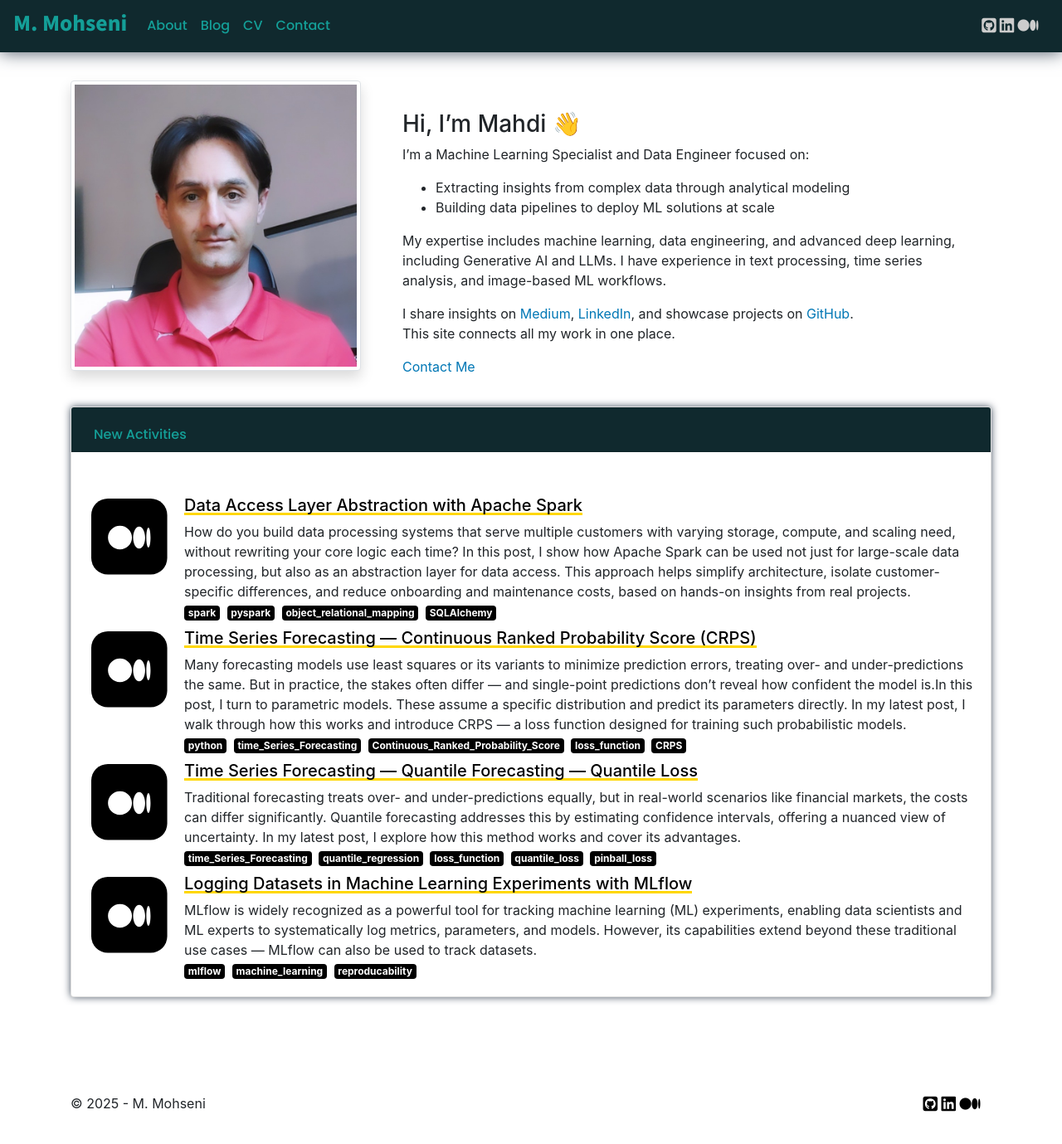
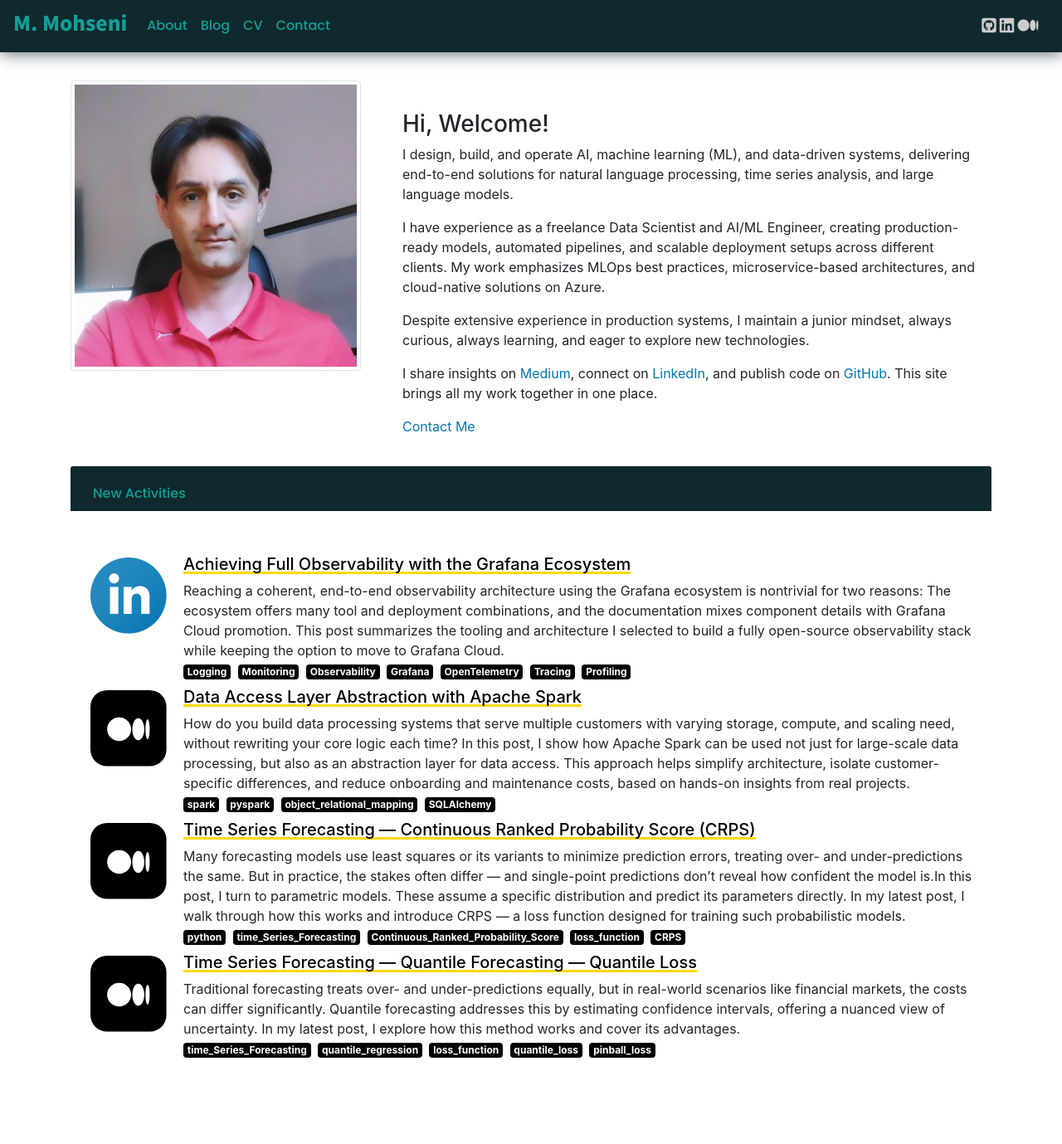
Before and after one commit to mohsenim/mohsenim.github.io, a Jekyll site: the page built from index.md, in a window 1280 px wide and 1400 px high. Shown: the top 1379 px of the window at 83% size. Built offline with Jekyll 4.4.1, drawn with Linux system fonts in a browser that asks for light colours; nearby versions of some CDN libraries; comment, search, counter and statistics services are not loaded; our own code applies the rules of GitHub Pages for plain Markdown files.

Commit message:
post: new post on Linkedin/Medium, Achieving Full Observability with the Grafana Ecosystem

```diff
--- a/_config.yml
+++ b/_config.yml
@@ -66,7 +66,7 @@ footer-color: "#00334e"
 color-scheme: "#00334e"                              # options: demo | changes color scheme based on preset values
 card-color: "#00334e"                                # Used on cards like the home highlights section
 nav-dIcon: "fas fa-caret-down"                       # Change the navbar dropdown (for mobile or small screen sizes) to any fontawesome icon. for a list of icons visit https://fontawesome.com/
-animate: true                                        # false or true, uses animate.css to animate certain functions
+animate: false                                        # false or true, uses animate.css to animate certain functions
 
 # =======================================#
 # -----------HOME PAGE  SETTINGS --------#
--- a/_data/activities.yml
+++ b/_data/activities.yml
@@ -1,5 +1,21 @@
+- name: Achieving Full Observability with the Grafana Ecosystem
+  id: acivity1
+  description: >
+    Reaching a coherent, end-to-end observability architecture using the Grafana ecosystem is nontrivial for two reasons: The ecosystem offers many tool and deployment combinations, and the documentation mixes component details with Grafana Cloud promotion. This post summarizes the tooling and architecture I selected to build a fully open-source observability stack while keeping the option to move to Grafana Cloud.
+  date: true
+  link: 2025/12/07/full-observability-grafana.html
+  image:  assets/img/icons/linkedin.png
+  tech:
+    - Logging
+    - Monitoring
+    - Observability
+    - Grafana
+    - OpenTelemetry
+    - Tracing
+    - Profiling
+
 - name: Data Access Layer Abstraction with Apache Spark
-  id: acivity1
+  id: acivity2
   description: >
     How do you build data processing systems that serve multiple customers with varying storage, compute, and scaling need, without rewriting your core logic each time? In this post, I show how Apache Spark can be used not just for large-scale data processing, but also as an abstraction layer for data access. This approach helps simplify architecture, isolate customer-specific differences, and reduce onboarding and maintenance costs, based on hands-on insights from real projects.
   date: true
@@ -12,7 +28,7 @@
     - SQLAlchemy
 
 - name: Time Series Forecasting — Continuous Ranked Probability Score (CRPS)
-  id: acivity1
+  id: acivity3
   description: >
     Many forecasting models use least squares or its variants to minimize prediction errors, treating over- and under-predictions the same. But in practice, the stakes often differ — and single-point predictions don’t reveal how confident the model is.In this post, I turn to parametric models. These assume a specific distribution and predict its parameters directly. In my latest post, I walk through how this works and introduce CRPS — a loss function designed for training such probabilistic models.
   date: true
@@ -26,7 +42,7 @@
     - CRPS
 
 - name: Time Series Forecasting — Quantile Forecasting — Quantile Loss
-  id: activity2
+  id: activity4
   description: >
     Traditional forecasting treats over- and under-predictions equally, but in real-world scenarios like financial markets, the costs can differ significantly. Quantile forecasting addresses this by estimating confidence intervals, offering a nuanced view of uncertainty. In my latest post, I explore how this method works and cover its advantages.
   date: true
@@ -39,51 +55,14 @@
     - quantile_loss
     - pinball_loss
 
-- name: Logging Datasets in Machine Learning Experiments with MLflow
-  id: activity3
-  description: >
-    MLflow is widely recognized as a powerful tool for tracking machine learning (ML) experiments, enabling data scientists and ML experts to systematically log metrics, parameters, and models. However, its capabilities extend beyond these traditional use cases — MLflow can also be used to track datasets.
-  date: true
-  link: 2025/01/26/mlfow-log-dataset.html
-  image: assets/img/icons/medium.svg
-  tech:
-    - mlflow
-    - machine_learning
-    - reproducability
-
-
-# - name: Activity 2
-#   id: project2
+# - name: Logging Datasets in Machine Learning Experiments with MLflow
+#   id: activity3
 #   description: >
-#     Lorem ipsum dolor sit amet, consectetur adipiscing elit, sed do eiusmod tempor incididunt ut labore et dolore magna aliqua.
-#     Ut enim ad minim veniam, quis nostrud exercitation ullamco laboris nisi ut aliquip ex ea commodo consequat.
+#     MLflow is widely recognized as a powerful tool for tracking machine learning (ML) experiments, enabling data scientists and ML experts to systematically log metrics, parameters, and models. However, its capabilities extend beyond these traditional use cases — MLflow can also be used to track datasets.
 #   date: true
-#   link: https://example.com
-#   image: assets/img/icons/apple-touch-icon-72x72.png
+#   link: 2025/01/26/mlfow-log-dataset.html
+#   image: assets/img/icons/medium.svg
 #   tech:
-#     - c++
-
-# - name: Activity 3
-#   id: project3
-#   description: >
-#     Lorem ipsum dolor sit amet, consectetur adipiscing elit, sed do eiusmod tempor incididunt ut labore et dolore magna aliqua.
-#     Ut enim ad minim veniam, quis nostrud exercitation ullamco laboris nisi ut aliquip ex ea commodo consequat.
-#   date: true
-#   link: https://example.com
-#   image:  http://placehold.it/100x100
-#   tech:
-#     - Java
-#     - Maven
-#     - Jenkins
-
-# - name: Activity 4
-#   id: project4
-#   description: >
-#     Lorem ipsum dolor sit amet, consectetur adipiscing elit, sed do eiusmod tempor incididunt ut labore et dolore magna aliqua.
-#     Ut enim ad minim veniam, quis nostrud exercitation ullamco laboris nisi ut aliquip ex ea commodo consequat. 0
-#   date: true
-#   link: https://example.com
-#   image: http://placehold.it/100x100
-#   tech:
-#     - Sonarcube
-#     - Java
+#     - mlflow
+#     - machine_learning
+#     - reproducability
--- /dev/null
+++ b/_posts/2025-12-07-full-observability-grafana.md
@@ -0,0 +1,30 @@
+---
+layout: post
+author: "Mahdi Mohseni"
+title: "Achieving Full Observability with the Grafana Ecosystem"
+date: 2025-12-07
+tags: ["Logging",
+"Monitoring",
+"Observability",
+"Grafana",
+"OpenTelemetry",
+"Tracing",
+"Profiling"
+]
+description: "Reaching a coherent, end-to-end observability architecture using the Grafana ecosystem is nontrivial for two reasons: The ecosystem offers many tool and deployment combinations, and the documentation mixes component details with Grafana Cloud promotion. This post summarizes the tooling and architecture I selected to build a fully open-source observability stack while keeping the option to move to Grafana Cloud.
+"
+draft: false
+---
+
+
+To add full logging and monitoring to a project, I reviewed the Grafana doc and evaluated various tooling options. Reaching a coherent, end-to-end observability architecture is nontrivial for two reasons:
+
+• The ecosystem offers many tool and deployment combinations.
+• Documentation mixes component details with Grafana Cloud promotion.
+
+The following summarizes the tooling and architecture I selected to build a fully open-source observability stack while keeping the option to move to Grafana Cloud.
+
+Modern microservice environments demand more than basic uptime checks. Robust systems require full observability, extending beyond traditional logging and monitoring.
+
+
+[Read more ...](https://www.linkedin.com/feed/update/urn:li:activity:7403435512663011328/)
--- a/index.md
+++ b/index.md
@@ -1,18 +1,17 @@
 ---
 layout: home
 title:
-date: 2020-11-20
+date: 2025-12-07
 ---
-### Hi, I'm Mahdi 👋
+### Hi, Welcome!
 
-I'm a Machine Learning Specialist and Data Engineer focused on:
+I design, build, and operate AI, machine learning (ML), and data-driven systems, delivering end-to-end solutions for natural language processing, time series analysis, and large language models.
 
-- Extracting insights from complex data through analytical modeling
-- Building data pipelines to deploy ML solutions at scale
+I have experience as a freelance Data Scientist and AI/ML Engineer, creating production-ready models, automated pipelines, and scalable deployment setups across different clients. My work emphasizes MLOps best practices, microservice-based architectures, and cloud-native solutions on Azure.
 
-My expertise includes machine learning, data engineering, and advanced deep learning, including Generative AI and LLMs. I have experience in text processing, time series analysis, and image-based ML workflows.
+Despite extensive experience in production systems, I maintain a junior mindset, always curious, always learning, and eager to explore new technologies.
 
-I share insights on [Medium](https://mohsenim.medium.com/), [LinkedIn](https://www.linkedin.com/in/mohsenim), and showcase projects on [GitHub](https://github.com/mohsenim).
-This site connects all my work in one place.
+I share insights on [Medium](https://mohsenim.medium.com/), connect on [LinkedIn](https://www.linkedin.com/in/mohsenim), and publish code on [GitHub](https://github.com/mohsenim).
+This site brings all my work together in one place.
 
 [Contact Me](/contact.html)
```
Also changed, not shown: pages/about.md (+1 -1 lines), README.md, assets/img/icons/linkedin.png (added), screenshot2.png (deleted), 1 other file.
